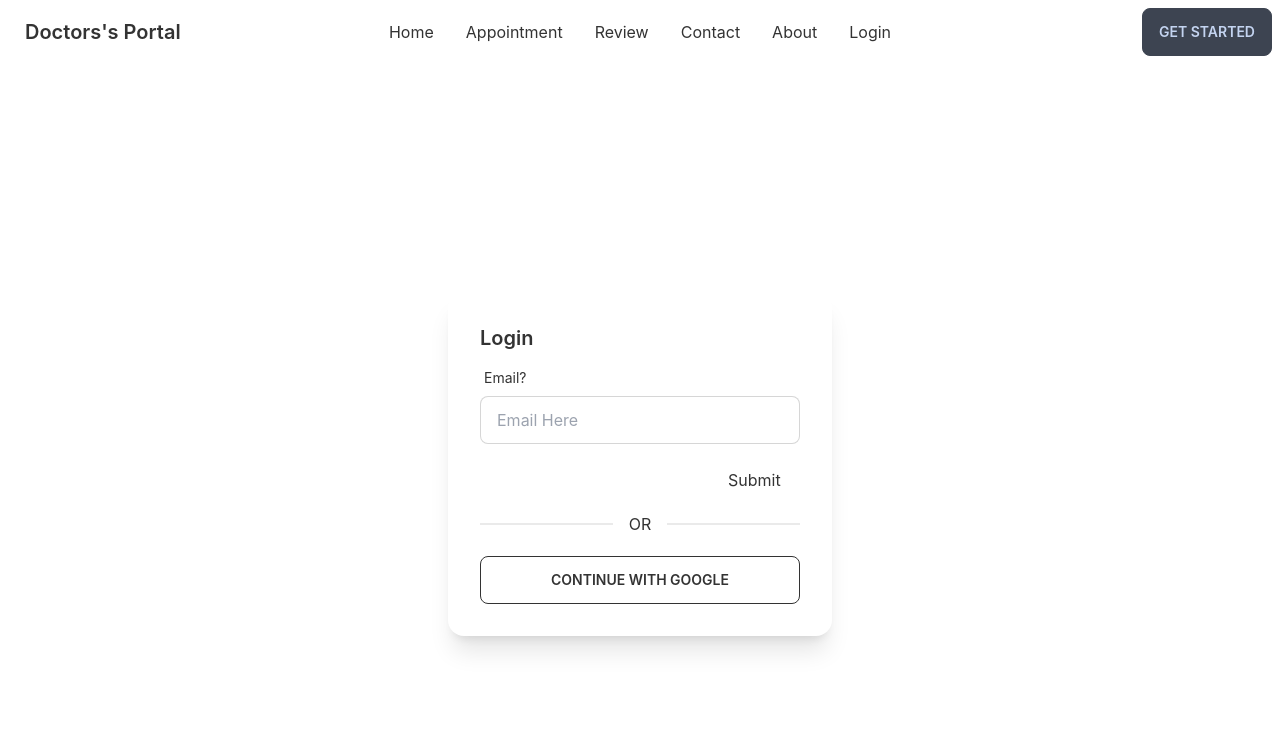
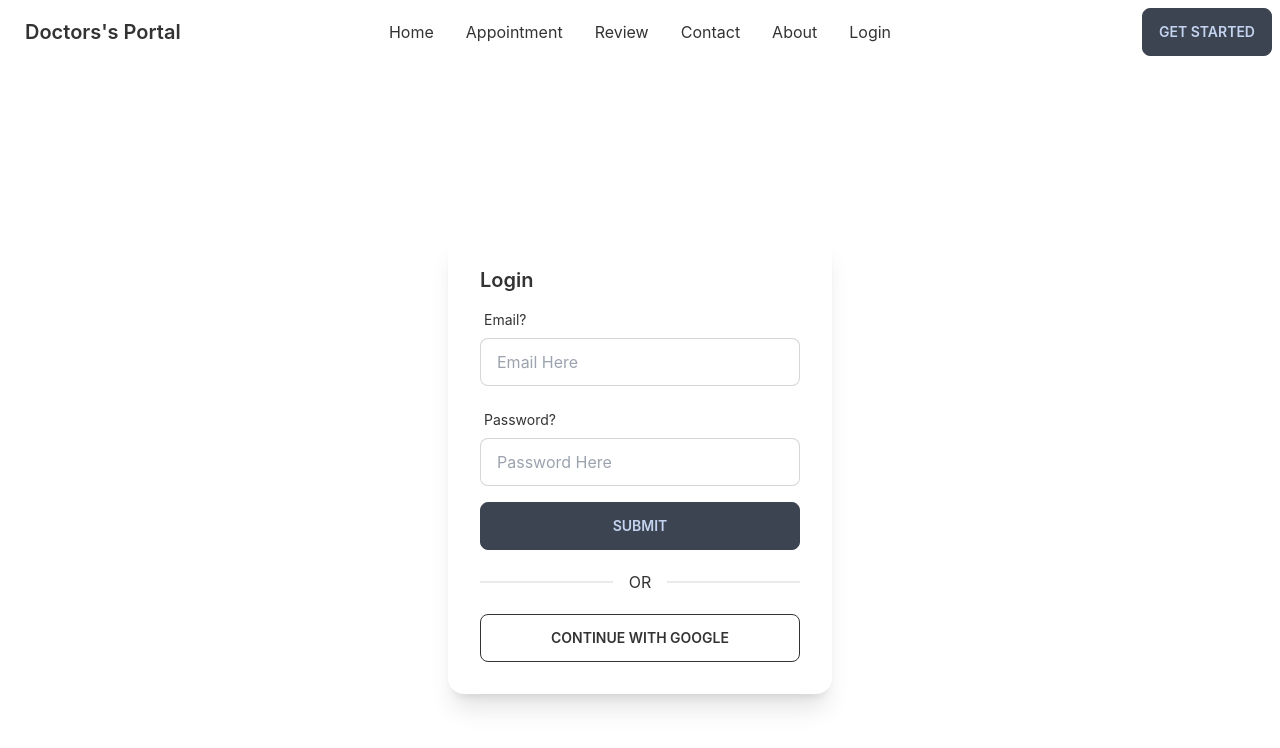
Before and after one commit to RAHUL573769/doctorPortalClientSide, a React (Create React App) app: page /login in a window 1280 px wide. Shown: the top 748 px of the page. Built offline with nearby package versions, Linux system fonts and the light colour scheme.

Commit message:
packges32 added

```diff
--- a/src/Components/Login/Login.js
+++ b/src/Components/Login/Login.js
@@ -24,30 +24,74 @@ const Login = () => {
           <h2 className="card-title text-center ">Login</h2>
 
           <form onSubmit={handleSubmit(onSubmit)}>
-            <div class="form-control w-full max-w-xs">
-              <label class="label">
-                <span class="label-text">Email?</span>
+            <div className="form-control w-full max-w-xs">
+              <label className="label">
+                <span className="label-text">Email?</span>
               </label>
               <input
                 type="email"
                 placeholder="Email Here"
-                class="input input-bordered w-full max-w-xs"
+                className="input input-bordered w-full max-w-xs"
                 {...register("email", {
+                  required: {
+                    value: true,
+                    message: "Email is Required",
+                  },
                   pattern: {
                     value: /[A-Za-z]{3}/,
-                    message: "error message", // JS only: <p>error message</p> TS only support string
+                    message: "Please provide valid Email", // JS only: <p>error message</p> TS only support string
                   },
                 })}
               />
+
+              <label className="label">
+                {errors.email?.type === "required" && (
+                  <span className="label-text-alt text-red-500">
+                    {errors.email.message}{" "}
+                  </span>
+                )}
+                {errors.email?.type === "pattern" && (
+                  <span className="label-text-alt text-red-500">
+                    {errors.email.message}{" "}
+                  </span>
+                )}
+              </label>
+            </div>
+            <div className="form-control w-full max-w-xs">
+              <label className="label">
+                <span className="label-text">Password?</span>
+              </label>
+              <input
+                type="password"
+                placeholder="Password Here"
+                className="input input-bordered w-full max-w-xs"
+                {...register("password", {
+                  required: {
+                    value: true,
+                    message: "Password  is Required",
+                  },
+                  minLength: {
+                    value: 6,
+                    message: "Must be 6 characters long", // JS only: <p>error message</p> TS only support string
+                  },
+                })}
+              />
+
+              <label className="label">
+                {errors.password?.type === "required" && (
+                  <span className="label-text-alt text-red-500">
+                    {errors.password.message}{" "}
+                  </span>
+                )}
+                {errors.password?.type === "minLength" && (
+                  <span className="label-text-alt text-red-500">
+                    {errors.password.message}{" "}
+                  </span>
+                )}
+              </label>
             </div>
 
-            <input />
-            {errors.firstName?.type === "required" && "First name is required"}
-
-            <input {...register("lastName", { required: true })} />
-            {errors.lastName && "Last name is required"}
-
-            <input type="submit" />
+            <input className="btn w-full max-w-xs" type="submit" />
           </form>
 
           <div className="divider">OR</div>
```
